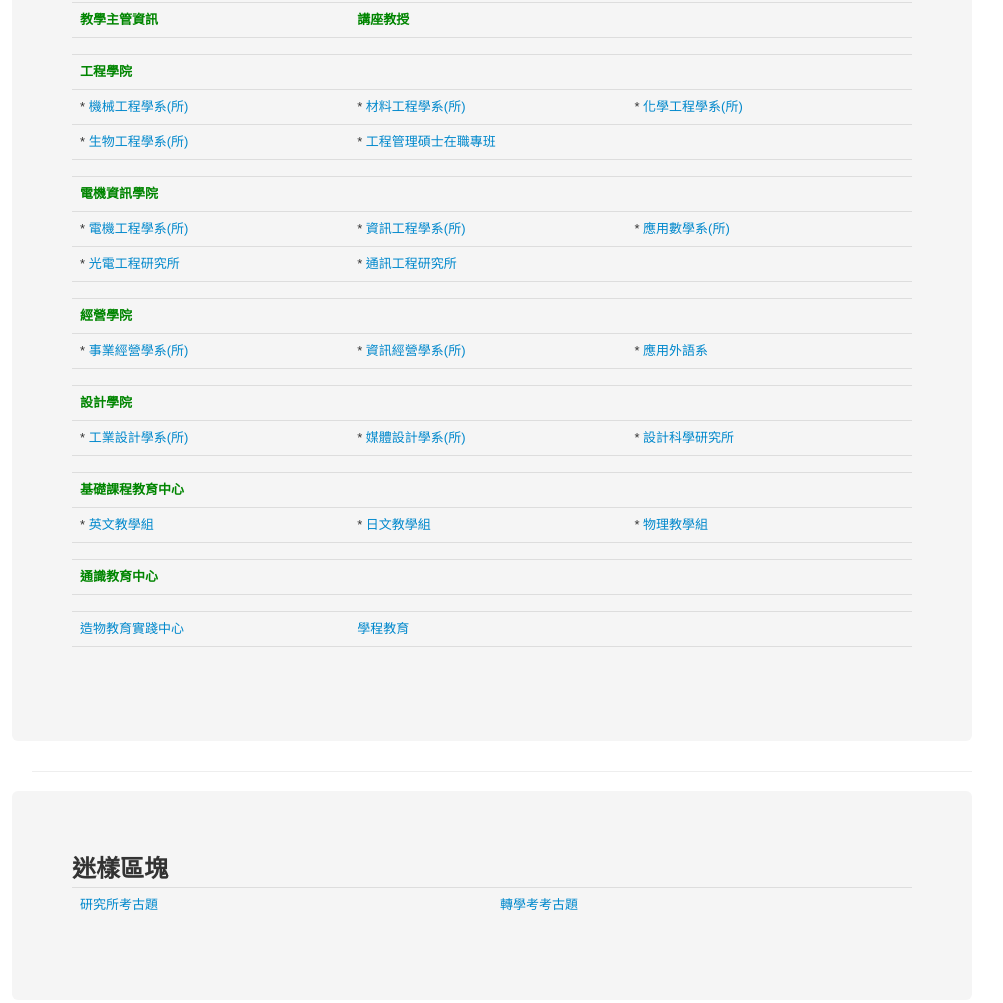
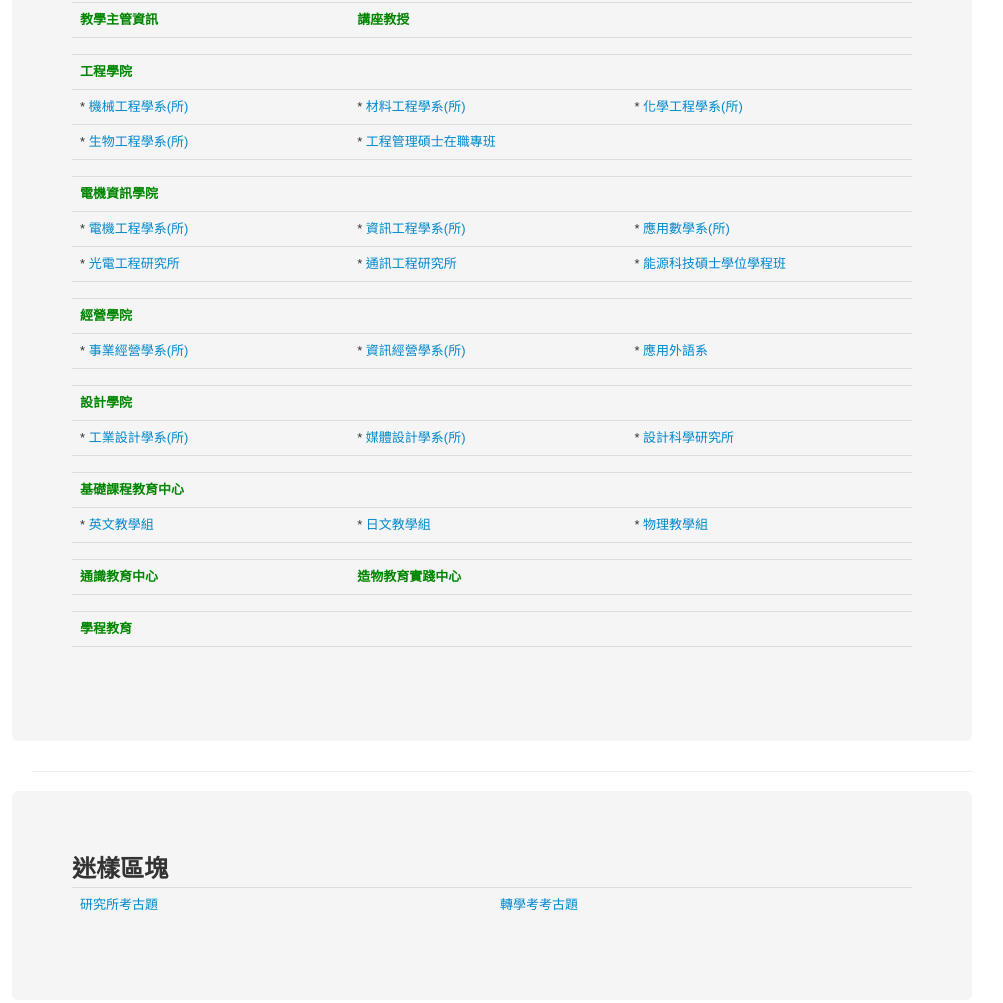
Before and after one commit to TTUCSCEC/ttuweb, a plain HTML site: page index.html in a window 1280 px wide. Shown: the part 2237-3240 px from the top of the page, without its empty margins (168-1171 px from the left). Drawn offline with Linux system fonts and the light colour scheme.

Commit message:
update 學術單位

```diff
--- a/index.html
+++ b/index.html
@@ -296,7 +296,7 @@
                             <tr>
                                 <td>* <a target="_blank" href="http://oettu.ttu.edu.tw/">光電工程研究所</a></td>
                                 <td>* <a target="_blank" href="http://www.comm.ttu.edu.tw/">通訊工程研究所</a></td>
-                                <td></td>
+                                <td>* <a href="http://coe.ttu.edu.tw/files/11-1021-1766.php" target="_blank">能源科技碩士學位學程班</a></td>
                             </tr>
                             <tr>
                                 <td width="33%"></td>
@@ -349,9 +349,9 @@
                                 <td></td>
                             </tr>
                             <tr>
-                                <td width="33%"><strong><a target="_blank" href="http://www.gec.ttu.edu.tw/"><font color="#008500">通識教育中心</font></a></strong></td>
-                                <td width="33%"></td>
-                                <td></td>
+                                <td width="33%"><b><a href="http://www.gec.ttu.edu.tw" target="_blank"><font color="#008500">通識教育中心</font></a></b></td>
+                                <td width="33%"><b><a href="http://creator.ttu.edu.tw" target="_blank"><font color="#008500">造物教育實踐中心</font></a></b></td>
+                                <td>&nbsp;</td>
                             </tr>
                             <tr>
                                 <td></td>
@@ -359,9 +359,9 @@
                                 <td></td>
                             </tr>
                             <tr>
-                                <td><a target="_blank" href="http://creator.ttu.edu.tw/">造物教育實踐中心</a></td>
-                                <td><a target="_blank" href="http://www3.ttu.edu.tw/learn.php">學程教育</a></td>
-                                <td></td>
+                                <td><a href="/files/13-1000-10762.php"><font color="#008500"><b>學程教育</b></font></a></td>
+                                <td>&nbsp;</td>
+                                <td>&nbsp;</td>
                             </tr>
                             <tr>
                                 <td></td>
```
